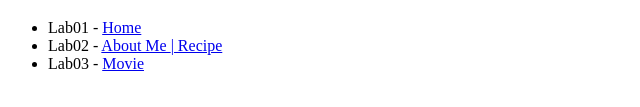
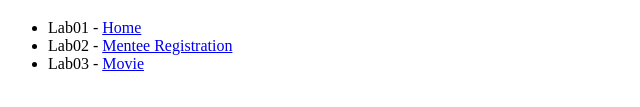
Before and after one commit to sayamauyei/sayamauyei.github.io, a plain HTML site: page index.html in a window 1280 px wide. Shown: the part 313-420 px from the top of the page, 0-640 px from the left. Drawn offline with Linux system fonts and the light colour scheme.

Commit message:
Add files via upload

```diff
--- a/index.html
+++ b/index.html
@@ -10,7 +10,7 @@
 <h1>Jansaya Mauyei </h1>
 <ul>
     <li>Lab01 - <a href="index.html"> Home </a> </li>
-    <li>Lab02 - <a href="aboutme.html"> About Me </a> <a href="Recipe/pie.html"> |  Recipe </a> </li>
+    <li>Lab02 - <a href="mentee.html"> Mentee Registration </a></li>
     <li>Lab03 - <a href="Movie/tmnt.html"> Movie </a> </li>
 
 </ul>
```
